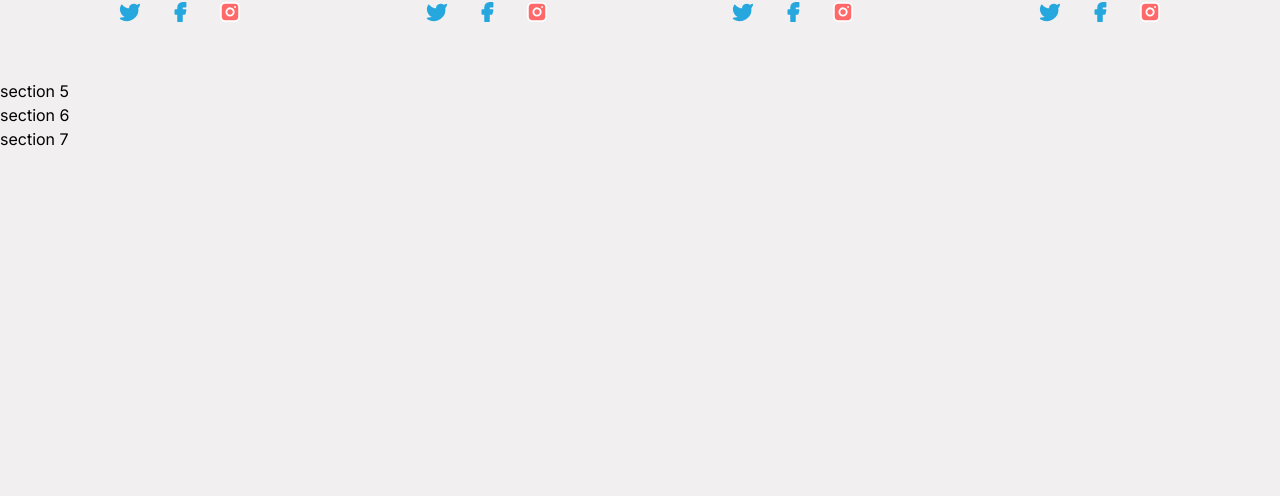
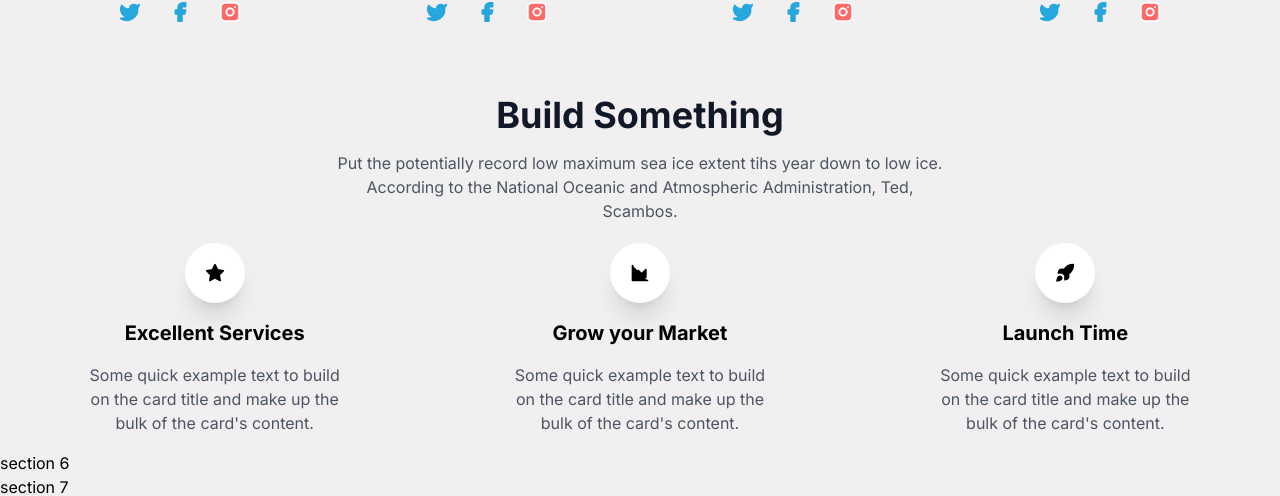
Before and after one commit to nelsonchege/creative_trim, a Next.js app: page / in a window 1280 px wide. Shown: the part 1902-2398 px from the top of the page. Before the commit the page ends 2053 px from the top, so only its background shows below. Built offline with nearby package versions, Linux system fonts and the light colour scheme.

Commit message:
create the build section

```diff
--- a/app/page.tsx
+++ b/app/page.tsx
@@ -1,3 +1,4 @@
+import Building from "@/components/Building";
 import Header from "@/components/Header";
 import Heros from "@/components/Heros";
 import Messaging from "@/components/Messaging";
@@ -11,7 +12,7 @@ export default function Home() {
       <Services />
       <Messaging/>
       <Heros/>
-      <div>section 5</div>
+      <Building/>
       <div>section 6</div>
       <div>section 7</div>
     </>
--- /dev/null
+++ b/components/BuildItem.tsx
@@ -0,0 +1,19 @@
+import React from "react";
+
+type BuildItemProps = {
+  logo: any;
+  title: string;
+  description: string;
+};
+
+const BuildItem = ({ logo, title, description }: BuildItemProps) => {
+  return (
+    <div className="flex flex-col gap-4 items-center">
+      <div className="rounded-full bg-white shadow-xl p-5">{logo}</div>
+      <div className="font-bold text-xl">{title}</div>
+      <p className="w-2/3 text-center text-gray-600">{description}</p>
+    </div>
+  );
+};
+
+export default BuildItem;
--- /dev/null
+++ b/components/Building.tsx
@@ -0,0 +1,45 @@
+import React from "react";
+import BuildItem from "./BuildItem";
+import { AreaChart, Rocket, Star } from "lucide-react";
+
+type Props = {};
+
+const Building = (props: Props) => {
+  return (
+    <div className="w-[100%] flex flex-col p-4 items-center gap-5">
+      <div className="w-full sm:w-1/2 flex flex-col justify-center items-center text-center gap-4">
+        <h1 className="font-bold text-4xl text-gray-900">Build Something</h1>
+        <p className="text-gray-600 ">
+          Put the potentially record low maximum sea ice extent tihs year down
+          to low ice. According to the National Oceanic and Atmospheric
+          Administration, Ted, Scambos.
+        </p>
+      </div>
+      <div className="flex gap-7">
+        <BuildItem
+          logo={<Star fill="black" size={20} />}
+          title={"Excellent Services"}
+          description={
+            "Some quick example text to build on the card title and make up the bulk of the card's content."
+          }
+        />
+        <BuildItem
+          logo={<AreaChart fill="black" size={20} />}
+          title={"Grow your Market"}
+          description={
+            "Some quick example text to build on the card title and make up the bulk of the card's content."
+          }
+        />
+        <BuildItem
+          logo={<Rocket fill="black" size={20} />}
+          title={"Launch Time"}
+          description={
+            "Some quick example text to build on the card title and make up the bulk of the card's content."
+          }
+        />
+      </div>
+    </div>
+  );
+};
+
+export default Building;
```
